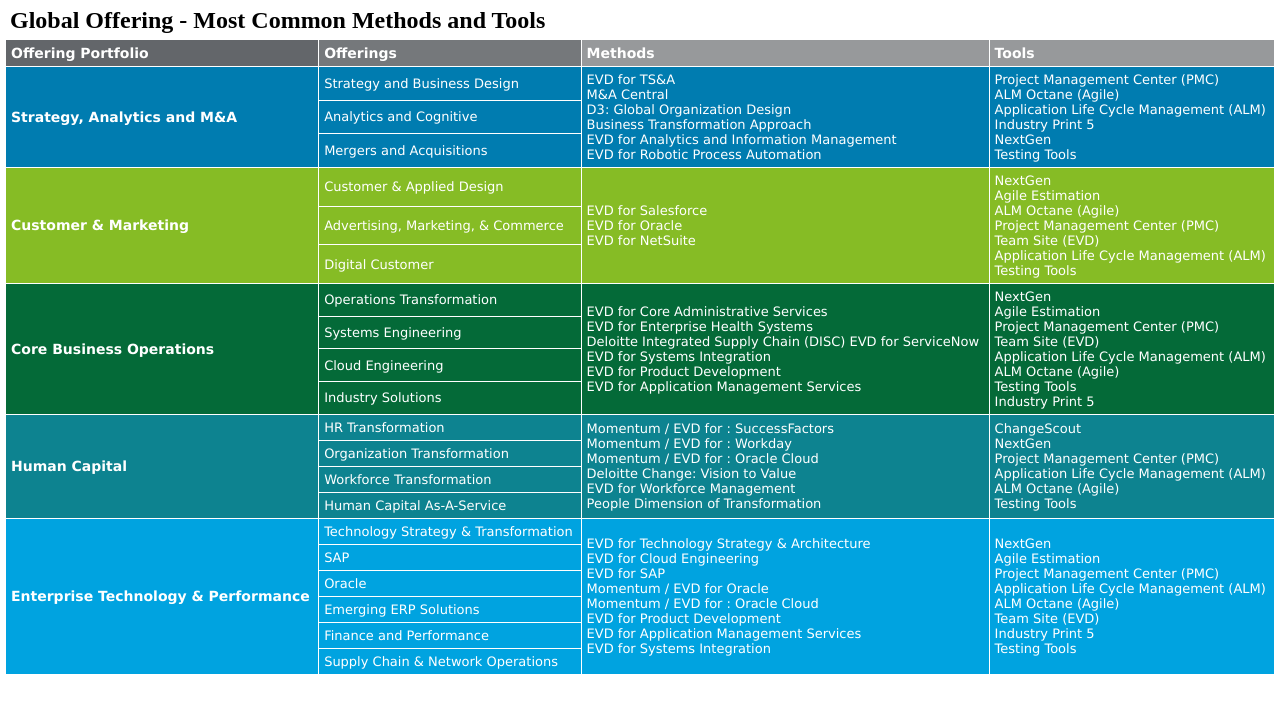
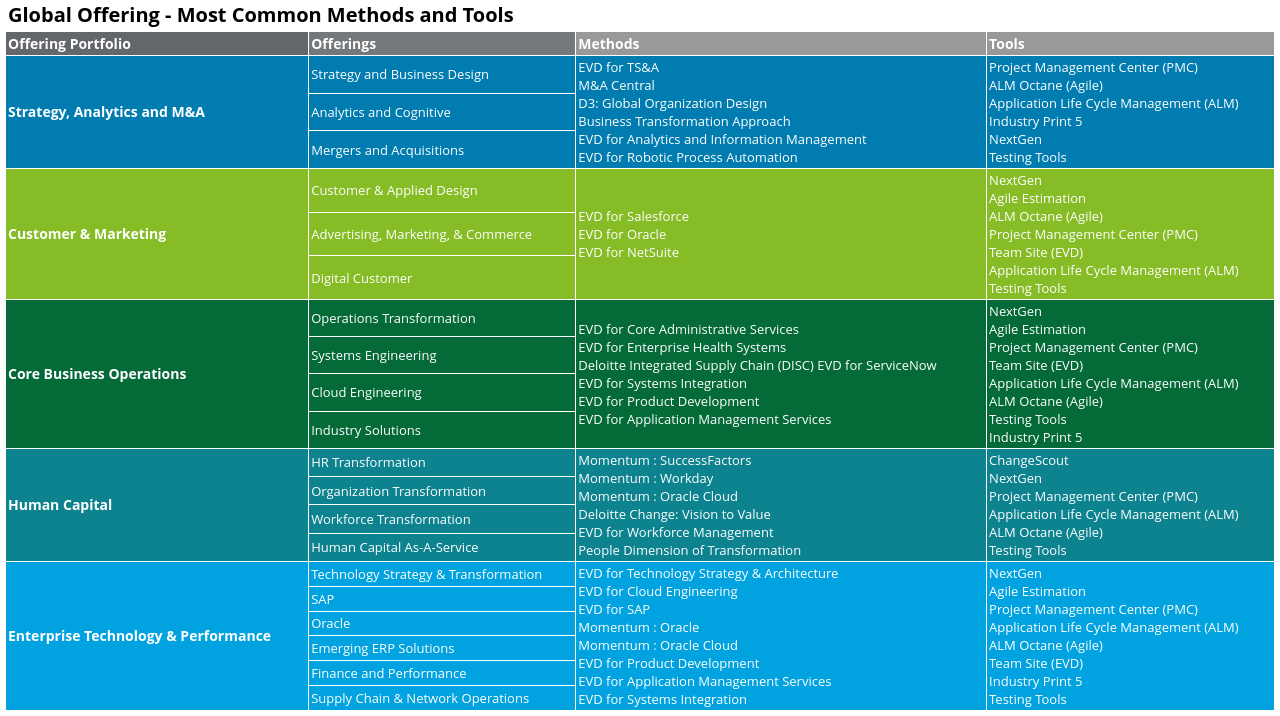
Before and after one commit to codingakash4/Methods-Tools_CoP, a plain HTML site: page index.html in a window 1280 px wide. Shown: the part 129-845 px from the top of the page. Before the commit the page ends 809 px from the top, so only its background shows below. Drawn offline with Linux system fonts and the light colour scheme.

Commit message:
Add files via upload

```diff
--- a/css/style.css
+++ b/css/style.css
@@ -1,33 +1,38 @@
 body{
   margin: 5px;
   }
-h2{
-  margin: 5px;
-}
-table,td{
-  border: 1px solid black;
+  .header{
+    display: flex;
+  }
+  .page{
+    color: black;
+    font-family: "Open Sans", "Montserrat";
+    font-size: 20px;
+    font-weight: bold;
+    letter-spacing: 0;
+    margin: 3px;
+  }
+table{
   border-collapse: collapse;
-  font-family: verdana;
-  font-style: normal;
-  font-size: 13px;
+
 }
 th{
   border: 1px solid white;
   border-collapse: collapse;
-  font-family: verdana;
+  font-family: "Open Sans", "Montserrat";
   font-style: normal;
   font-size: 14px;
-  padding: 5px;
+  padding: 2px;
   text-align: left;
   color: white;
 }
 td{
   border: 1px solid white;
   border-collapse: collapse;
-  font-family: verdana;
+  font-family: "Open Sans", "Montserrat";
   font-style: normal;
   font-size: 13px;
-  padding: 5px;
+  padding: 2px;
   text-align: left;
   color: white;
 }
@@ -42,8 +47,9 @@ a:visited {
 }
 
 a:hover {
-  text-decoration: underline;
-  color: blue;
+  text-decoration: none;
+  color: white;
+  font-weight: bold;
 }
 
 a:active {
--- a/index.html
+++ b/index.html
@@ -6,10 +6,13 @@
     <link rel="stylesheet" href="css/style.css">
   </head>
   <body>
-    <div class="header-image">
-      <img src="images/Deloitte.jpg" width="100%",height="20%">
+    <div class="header">
+      <img src="images/Deloitte.jpg" width="100%",height="10%">
     </div>
-    <h2>Global Offering - Most Common Methods and Tools</h2>
+    <div class="page">
+      Global Offering - Most Common Methods and Tools
+    </div>
+<div class="">
 
     <table style="width:100%">
       <tr>
@@ -108,9 +111,9 @@
         <th rowspan="4" style="background-color:#0D8390">Human Capital</th>
         <td style="background-color:#0D8390">HR Transformation</td>
         <td rowspan="4" style="background-color:#0D8390">
-            <a href="https://consulting.deloitteresources.com/sandd/cmt/methods/Pages/EVD-for-SuccessFactors.aspx" target="_blank">Momentum / EVD for : SuccessFactors</a><br>
-            <a href="https://consulting.deloitteresources.com/sandd/cmt/methods/Pages/evd_workday.aspx" target="_blank">Momentum / EVD for : Workday</a><br>
-            <a href="https://consulting.deloitteresources.com/sandd/cmt/methods/Pages/EVD-for-Oracle-Cloud.aspx" target="_blank">Momentum / EVD for : Oracle Cloud</a><br>
+            <a href="https://hrtech.deloitte.com/momentum#/subpage/home" target="_blank">Momentum : SuccessFactors</a><br>
+            <a href="https://hrtech.deloitte.com/momentum#/subpage/home" target="_blank">Momentum : Workday</a><br>
+            <a href="https://hrtech.deloitte.com/momentum#/subpage/home" target="_blank">Momentum : Oracle Cloud</a><br>
             <a href="https://consulting.deloitteresources.com/sandd/cmt/methods/Pages/Deloitte-Change-Vision-to-Value.aspx" target="_blank">Deloitte Change: Vision to Value</a><br>
             <a href="https://consulting.deloitteresources.com/sandd/cmt/methods/Pages/evdlco.aspx" target="_blank">EVD for Workforce Management</a><br>
             <a href="https://consulting.deloitteresources.com/sandd/cmt/methods/Pages/pdot_mrc.aspx" target="_blank">People Dimension of Transformation</a><br>
@@ -143,8 +146,8 @@
             <a href="https://consulting.deloitteresources.com/sandd/cmt/methods/Pages/evd_tech_strat.aspx" target="_blank">EVD for Technology Strategy & Architecture</a><br>
             <a href="https://consulting.deloitteresources.com/sandd/cmt/methods/Pages/EVD-for-Cloud.aspx" target="_blank">EVD for Cloud Engineering</a><br>
             <a href="https://consulting.deloitteresources.com/sandd/cmt/methods/Pages/evdsap.aspx" target="_blank">EVD for SAP</a><br>
-            <a href="https://hrtech.deloitte.com/momentum#/subpage/home" target="_blank">Momentum / EVD for Oracle</a><br>
-            <a href="https://consulting.deloitteresources.com/sandd/cmt/methods/Pages/EVD-for-Oracle-Cloud.aspx" target="_blank">Momentum / EVD for : Oracle Cloud</a><br>
+            <a href="https://hrtech.deloitte.com/momentum#/subpage/home" target="_blank">Momentum : Oracle</a><br>
+            <a href="https://hrtech.deloitte.com/momentum#/subpage/home" target="_blank">Momentum : Oracle Cloud</a><br>
             <a href="https://consulting.deloitteresources.com/sandd/cmt/methods/Pages/evdproddev.aspx" target="_blank">EVD for Product Development</a><br>
             <a href="https://consulting.deloitteresources.com/sandd/cmt/methods/Pages/evdams.aspx" target="_blank">EVD for Application Management Services</a><br>
             <a href="https://consulting.deloitteresources.com/sandd/cmt/methods/Pages/evdsi.aspx" target="_blank">EVD for Systems Integration</a>
@@ -179,5 +182,6 @@
         <td style="background-color:#00A3E0">Supply Chain & Network Operations</td>
       </tr>
     </table>
+    </div>
   </body>
 </html>
```
